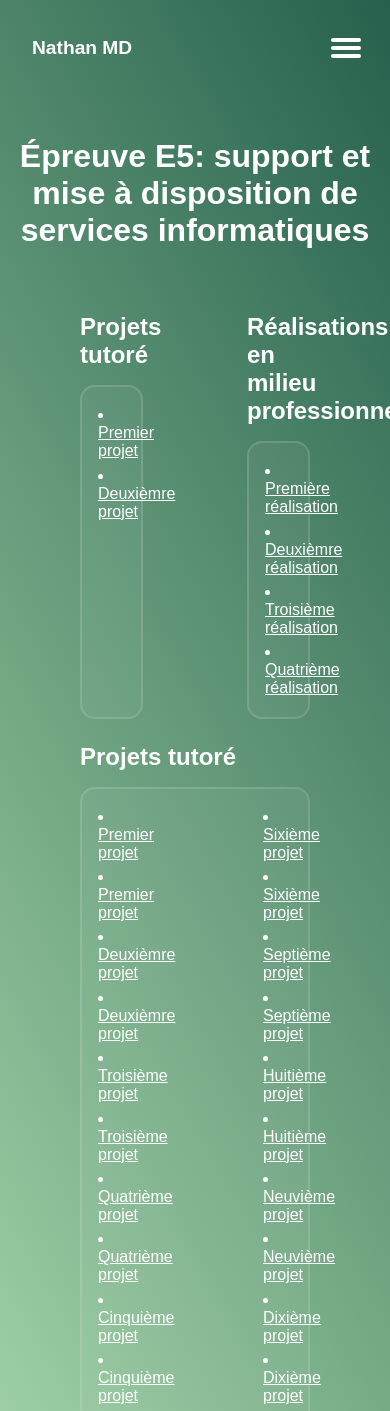
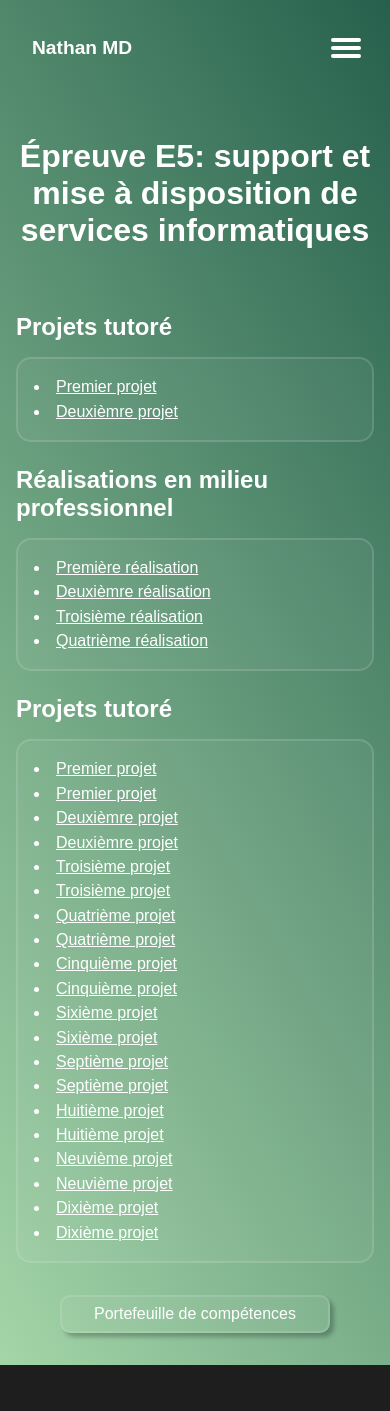
Before and after one commit to Nathan94600/Portfolio, a website: page pages/epreuve-e5.html in a window 390 px wide. Shown: the top 1411 px of the page. After the commit the page ends 1365 px from the top, so only its background shows below. Drawn offline with Linux system fonts and the light colour scheme.

Commit message:
Ajout du responsive pour la page `epreuve-e5` et mise à jour de la todolist

```diff
--- a/styles/epreuve-e5.css
+++ b/styles/epreuve-e5.css
@@ -50,8 +50,13 @@ li {
 	padding: .2rem 0;
 }
 
+#first-container div:first-child {
+	margin-bottom: 1.5rem;
+}
+
 #first-container {
 	display: flex;
+	flex-wrap: wrap;
 	flex-direction: row;
 	justify-content: space-between;
 	margin: 0 5rem;
@@ -114,8 +119,18 @@ li {
 }
 
 @media (max-width: 1200px) {
-	.container {
+	#first-container, #second-container {
 		margin-left: 1rem;
 		margin-right: 1rem;
 	}
+
+	#first-container div {
+		width: 100%;
+	}
 }
+
+@media (max-width: 800px) {
+	#second-container ul {
+		columns: 1;
+	}
+}
```
Also changed, not shown: README.md.
